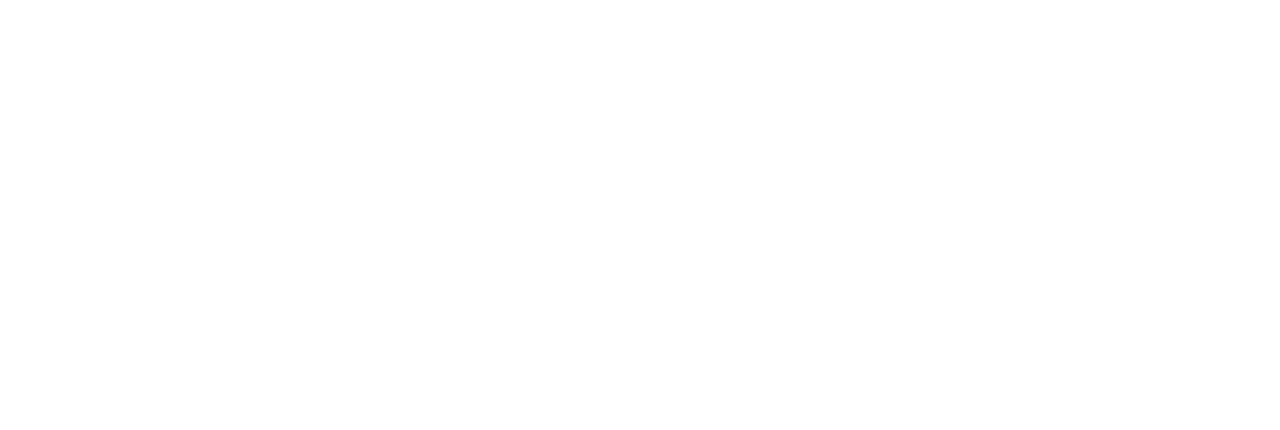
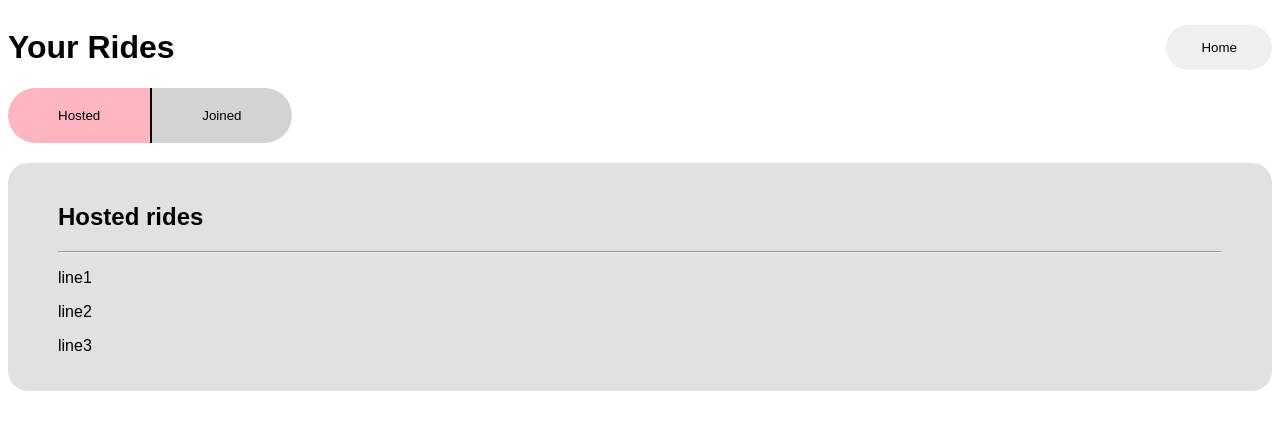
Before and after one commit to josephsyrus/RideLynk, a plain HTML site: page yourRides.html in a window 1280 px wide. Drawn offline with Linux system fonts and the light colour scheme.

Commit message:
Updated yourRides.html

```diff
--- a/homeStyles.css
+++ b/homeStyles.css
@@ -24,3 +24,7 @@ body{
 #your-rides-container{
     flex:1;
 }
+
+.sub-container:hover{
+    background-color: rgb(164, 164, 164);
+}
--- a/yourRides.html
+++ b/yourRides.html
@@ -0,0 +1,35 @@
+<!DOCTYPE html>
+<html lang="en">
+<head>
+    <meta charset="UTF-8">
+    <meta name="viewport" content="width=device-width, initial-scale=1.0">
+    <title>Your Rides</title>
+    <link rel="stylesheet" href="yourRidesStyles.css">
+</head>
+<body>
+    <div id="header">
+        <h1>Your Rides</h1>
+        <button id="homeButton" onclick="window.location.href='home.html'">Home</button>
+    </div>
+    <div id="content">
+        <div id="buttonSelect">
+            <button class="buttons" id="hostedButton">Hosted</button>
+            <button class="buttons" id="joinedButton">Joined</button>
+        </div>
+        <div class="rideInfo" id="hostedRides">
+            <h2>Hosted rides</h2><hr>
+            <p>line1</p>
+            <p>line2</p>
+            <p>line3</p>
+        </div>
+        <div class="rideInfo" id="joinedRides">
+            <h2>Joined rides</h2><hr>
+            <p>line1</p>
+            <p>line2</p>
+            <p>line3</p>
+        </div>
+    </div>
+
+    <script src="yourRidesScript.js"></script>
+</body>
+</html>
--- /dev/null
+++ b/yourRidesScript.js
@@ -0,0 +1,23 @@
+const hostedRides = document.getElementById('hostedRides');
+const joinedRides = document.getElementById('joinedRides');
+const hostedButton= document.getElementById('hostedButton');
+const joinedButton= document.getElementById('joinedButton');
+
+joinedRides.style.display="none";
+hostedButton.style.backgroundColor="lightPink";
+joinedButton.style.backgroundColor="lightGray"
+
+
+hostedButton.addEventListener("click", function(){
+    hostedButton.style.backgroundColor="lightPink";
+    joinedButton.style.backgroundColor="lightGray";
+    hostedRides.style.display="block";
+    joinedRides.style.display="none";
+})
+
+joinedButton.addEventListener("click", function(){
+    joinedButton.style.backgroundColor="lightPink";
+    hostedButton.style.backgroundColor="lightGray";
+    hostedRides.style.display="none";
+    joinedRides.style.display="block";
+})
--- /dev/null
+++ b/yourRidesStyles.css
@@ -0,0 +1,49 @@
+body{
+    font-family: Arial, Helvetica, sans-serif;
+}
+
+.buttons{
+    padding:20px 50px;
+}
+
+#hostedButton{
+    border:none;
+    border-right:solid;
+    border-width: 0.25px;
+    border-top-left-radius: 50px;
+    border-bottom-left-radius: 50px;
+}
+
+#joinedButton{
+    border:none;
+    border-left:solid;
+    border-width: 0.25px;
+    border-top-right-radius: 50px;
+    border-bottom-right-radius: 50px;
+}
+
+#buttonSelect{
+    display: flex;
+    flex-direction: row;
+    gap:0px;
+}
+
+.rideInfo{
+    margin-top:20px;
+    background-color: rgb(225, 225, 225);
+    border-radius: 20px;
+    padding: 20px 50px
+}
+
+#header{
+    display: flex;
+    flex-direction: row;
+    justify-content: space-between;
+    align-items: center;
+}
+
+#homeButton{
+    padding:15px 35px;
+    border-radius: 30px;
+    border-style: none;
+}
```
Also changed, not shown: home.html (+4 -1 lines), hostJoin.html (+1 -1 lines).
